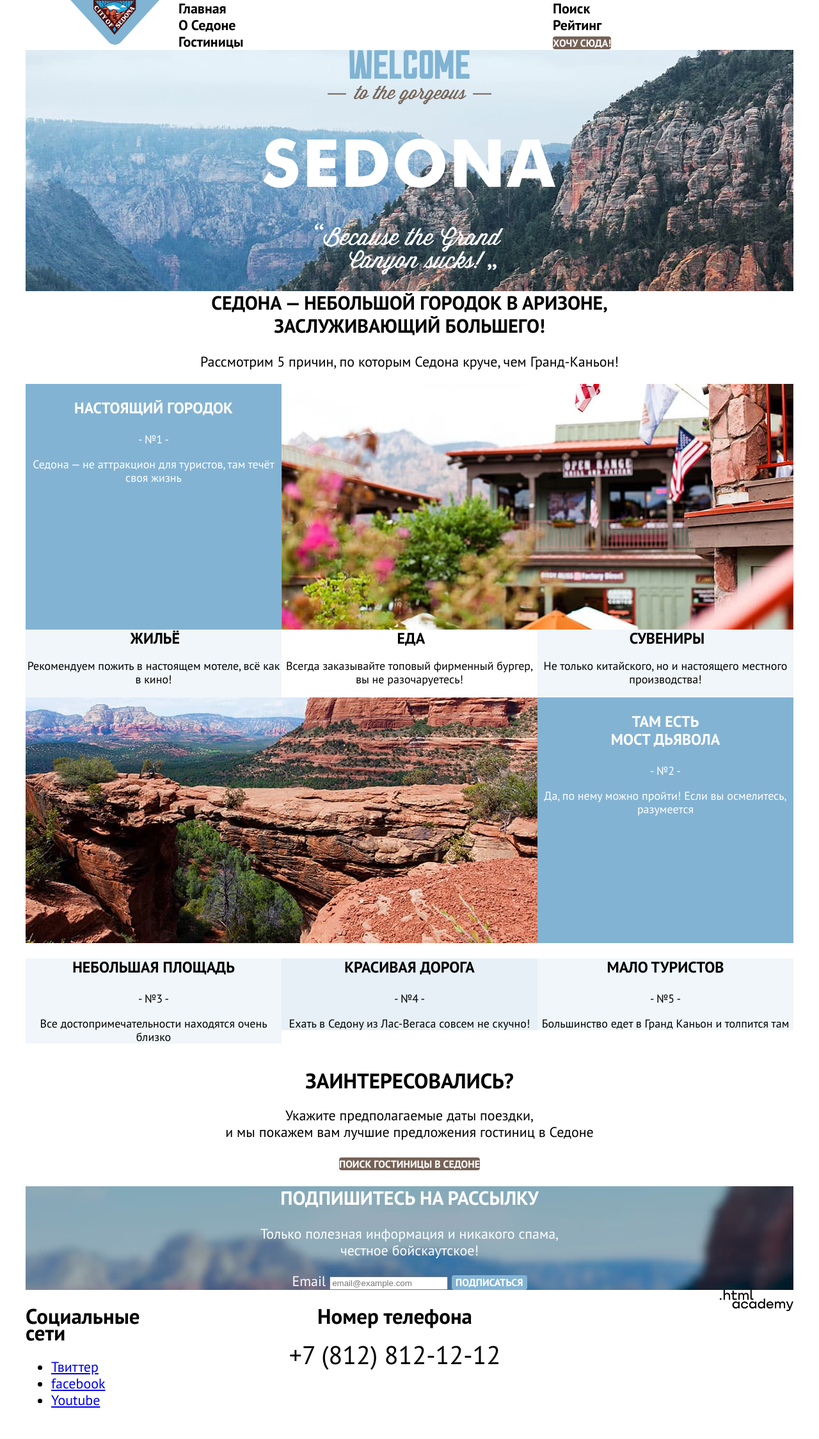
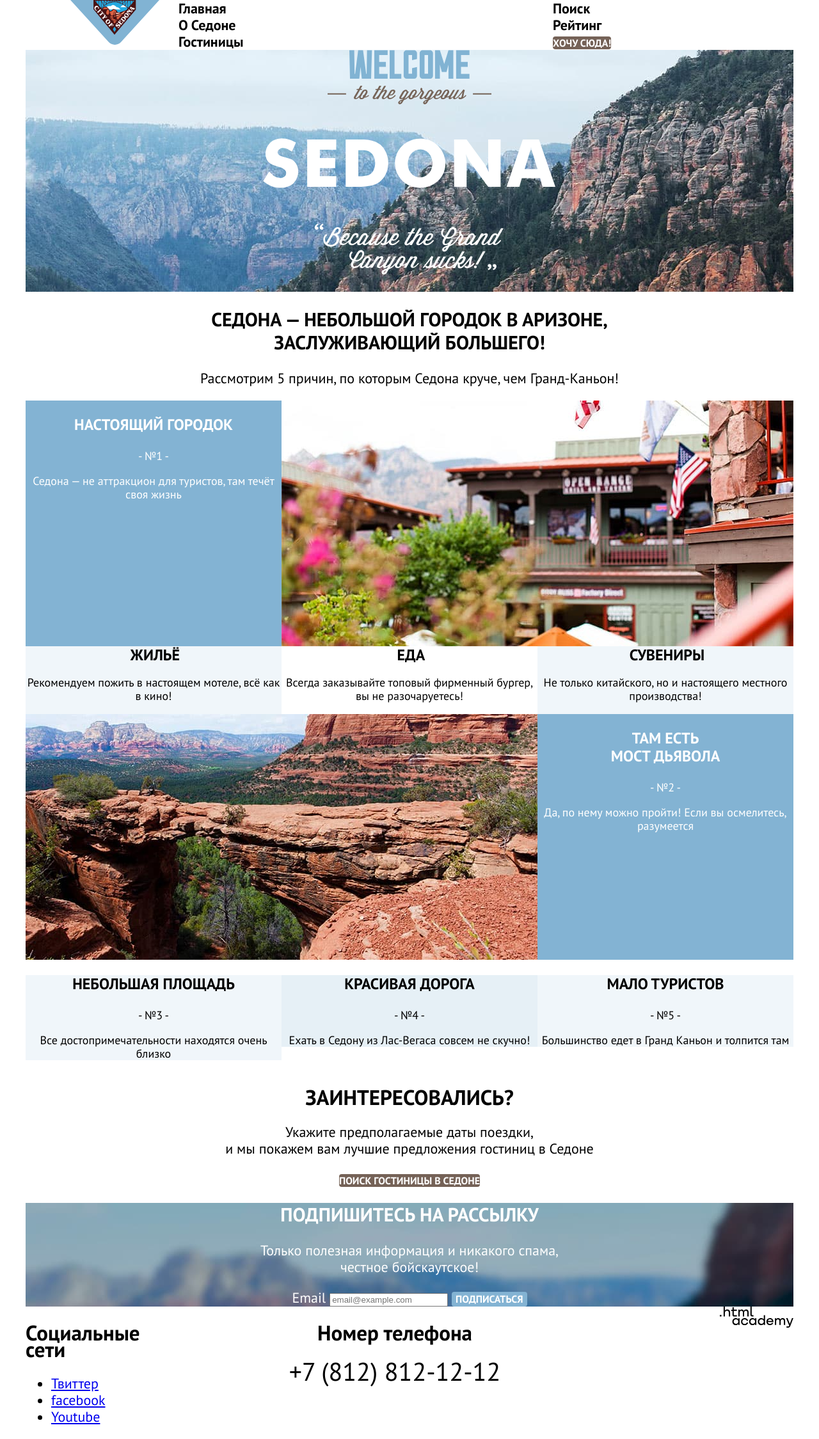
Before and after one commit to htmlacademy-htmlcss/1953987-sedona-33, a plain HTML site: page 6/index.html in a window 1280 px wide. Shown: the whole page at 64% size. Before the commit the page ends 2223 px from the top, so only its background shows below. Drawn offline with Linux system fonts and the light colour scheme.

Commit message:
:heavy_check_mark: Сборка #6

```diff
--- a/6/index.html
+++ b/6/index.html
@@ -53,8 +53,10 @@
 
   <main class="main-conteiner main-index">
     <div class="page-container">
+      <section class="recruiting-banner">
         <img class="greeting-lettering" src="images/welcome.svg" width="458" height="352" alt="Текст с приветствием">
-
+        <img class="decor-greeting-lettering" src="" width="" height="">
+      </section>
       <section class="advantages">
         <div class="advantages-header">
           <h1 class="title">Седона — небольшой городок в Аризоне,<br>
@@ -112,9 +114,7 @@
               </div>
             </div>
           </li>
-        </ul>
-        <div class="advantages-list-two">
-          <ul class="advantages-list">
+
           <li class="advantages-item">
             <div class="advantages-light-blue">
               <h3 class="advantages-title">Небольшая площадь</h3>
@@ -138,8 +138,8 @@
             </div>
           </li>
         </ul>
-        </div>
       </section>
+
       <section class="hotel-search">
         <h2 class="hotel-search-title">Заинтересовались?</h2>
         <p>Укажите предполагаемые даты поездки, <br> и мы покажем вам лучшие предложения гостиниц в Седоне</p>
--- a/6/styles/styles.css
+++ b/6/styles/styles.css
@@ -46,6 +46,7 @@ body {
   text-decoration: none;
   text-transform: uppercase;
   border: none;
+  cursor: pointer;
 }
 
 .button-all {
@@ -60,6 +61,7 @@ body {
   text-decoration: none;
   text-transform: uppercase;
   border: none;
+
 }
 
 .button-transparent {
@@ -88,6 +90,7 @@ body {
   border-radius: 4px;
   border: none;
   text-transform: uppercase;
+  cursor: pointer;
 }
 
 .page-header {
@@ -130,14 +133,20 @@ body {
 .main-index {
   color: #000000;
   background-color: #ffffff;
+}
+
+
+.page-container {
+  width: 1200px;
+  margin: 0 auto;
+}
+
+.recruiting-banner {
+  color: #000000;
+  background-color: #ffffff;
   background-image: url("../images/index-background.jpg");
   background-size: 1200px auto;
   background-repeat: no-repeat;
-  margin: 0 auto;
-}
-
-.page-container {
-  width: 1200px;
   margin: 0 auto;
 }
 
@@ -146,9 +155,13 @@ body {
   margin: 0 auto;
 }
 
+.advantages-item {
+  text-align: center;
+  font-size: 18px;
+  line-height: 21px;
+}
 
-
-.advantages-list {
+.advantages-real-town {
   text-align: center;
   font-size: 18px;
   line-height: 21px;
@@ -217,8 +230,12 @@ body {
   width: 400px;
 }
 
-.advantages-list-two .advantages-list {
+.advantages-list {
   display: flex;
+  flex-wrap: wrap;
+  margin: 0;
+  padding: 0;
+  list-style: none;
 }
 
 .contact-phone {
@@ -291,10 +308,12 @@ body {
 .mailing-list {
   text-align: center;
   color: #ffffff;
+  background-color: #000000;
   background-image: url("../images/background-footer.jpg");
   background-size: 1200px auto;
   background-repeat: no-repeat;
   margin: 0 auto;
+  width: 1200px;
 }
 
 .page-footer-title {
@@ -338,10 +357,6 @@ body {
   color: inherit;
   text-decoration: none;
 }
-
-/* .hotel-catalog {
-  display: flex;
-} */
 
 .catalog-filter {
   display: flex;
@@ -406,3 +421,7 @@ body {
   width: 1056px;
   margin: 0 auto;
 }
+
+.price {
+  display: flex;
+}
```
Also changed, not shown: 6/catalog.html (+4 -0 lines). Lines whose indentation alone changed are shown as unchanged.
